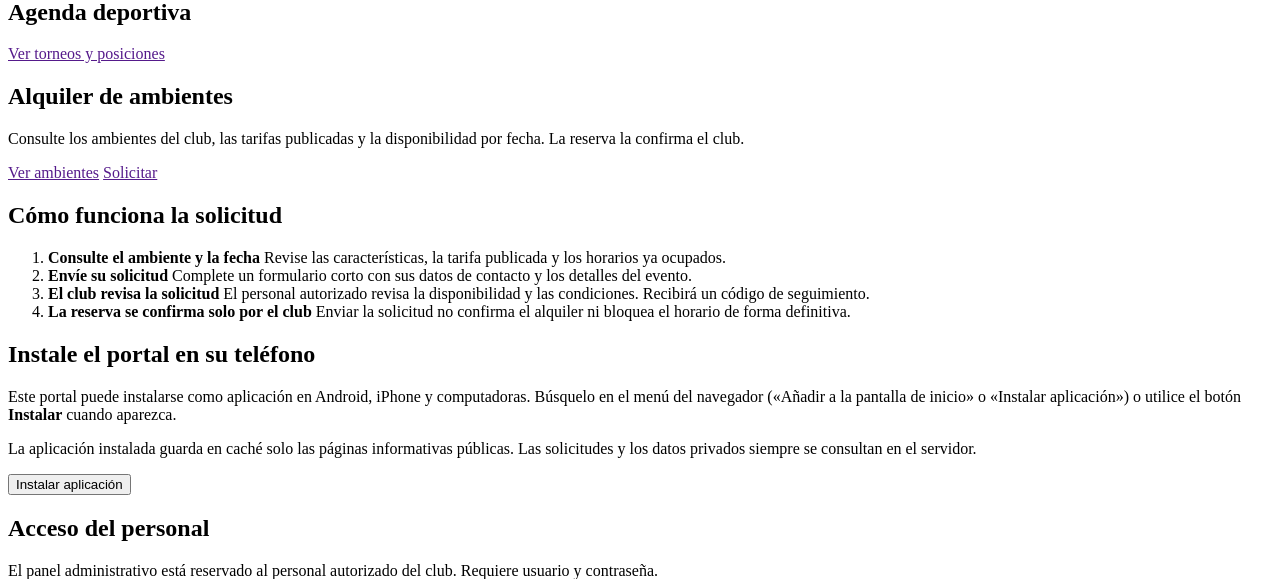
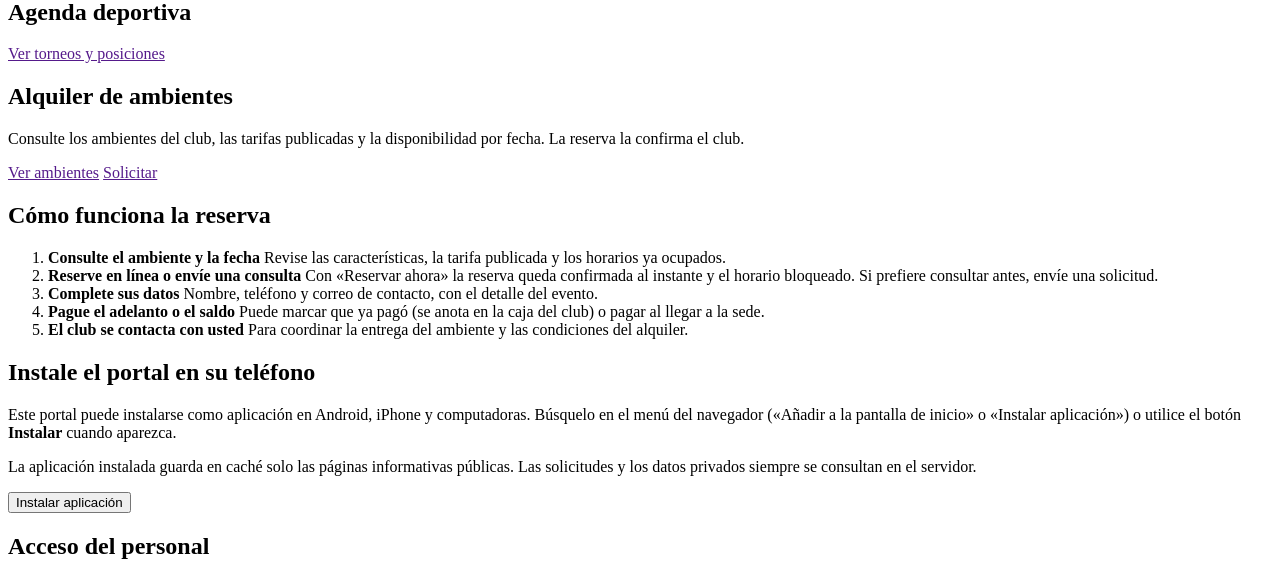
Before and after one commit to bgrados/csduv3, a PHP site: template app/Views/home/index.php in a window 1280 px wide. Shown: the part 377-956 px from the top of the page. Run offline with PHP 8.4, Linux system fonts and the light colour scheme; the template is opened without the code that fills it, so the values that code supplies are empty.

Commit message:
fix(portal): actualizar los textos al nuevo flujo de reserva en linea

```diff
--- a/app/Views/alquiler/solicitud.php
+++ b/app/Views/alquiler/solicitud.php
@@ -147,6 +147,8 @@ $valor = static function (string $campo, mixed $porDefecto = '') use ($prefill):
                 <label for="acepta_condiciones">
                     Confirmo que los datos son correctos y entiendo que esta solicitud
                     <strong>no confirma</strong> el alquiler: el club debe revisarla y comunicarse conmigo.
+                    Si desea reservar el horario de inmediato, use
+                    <a href="<?= e(url('/alquiler/reservar')) ?>">Reservar ahora</a>.
                 </label>
             </div>
         </fieldset>
--- a/app/Views/home/index.php
+++ b/app/Views/home/index.php
@@ -375,23 +375,27 @@ $categoriasNegocio = [
     </div>
 <?php endif; ?>
 
-<h2 class="section-title">Cómo funciona la solicitud</h2>
+<h2 class="section-title">Cómo funciona la reserva</h2>
 <ol class="steps">
     <li>
         <strong>Consulte el ambiente y la fecha</strong>
         <span>Revise las características, la tarifa publicada y los horarios ya ocupados.</span>
     </li>
     <li>
-        <strong>Envíe su solicitud</strong>
-        <span>Complete un formulario corto con sus datos de contacto y los detalles del evento.</span>
+        <strong>Reserve en línea o envíe una consulta</strong>
+        <span>Con «Reservar ahora» la reserva queda confirmada al instante y el horario bloqueado. Si prefiere consultar antes, envíe una solicitud.</span>
     </li>
     <li>
-        <strong>El club revisa la solicitud</strong>
-        <span>El personal autorizado revisa la disponibilidad y las condiciones. Recibirá un código de seguimiento.</span>
+        <strong>Complete sus datos</strong>
+        <span>Nombre, teléfono y correo de contacto, con el detalle del evento.</span>
     </li>
     <li>
-        <strong>La reserva se confirma solo por el club</strong>
-        <span>Enviar la solicitud no confirma el alquiler ni bloquea el horario de forma definitiva.</span>
+        <strong>Pague el adelanto o el saldo</strong>
+        <span>Puede marcar que ya pagó (se anota en la caja del club) o pagar al llegar a la sede.</span>
+    </li>
+    <li>
+        <strong>El club se contacta con usted</strong>
+        <span>Para coordinar la entrega del ambiente y las condiciones del alquiler.</span>
     </li>
 </ol>
 
--- a/app/Views/layouts/publico.php
+++ b/app/Views/layouts/publico.php
@@ -119,8 +119,9 @@ $aria = static function (string $prefijo) use ($esActiva): string {
         </div>
     </div>
     <p class="site-footer__meta">
-        Las solicitudes enviadas desde este portal quedan pendientes de revisión.
-        Ninguna reserva se confirma automáticamente.
+        Las reservas tomadas con «Reservar ahora» se confirman al instante y bloquean el
+        horario. Las solicitudes enviadas desde este portal quedan pendientes de revisión
+        del club.
     </p>
 </footer>
 
```
